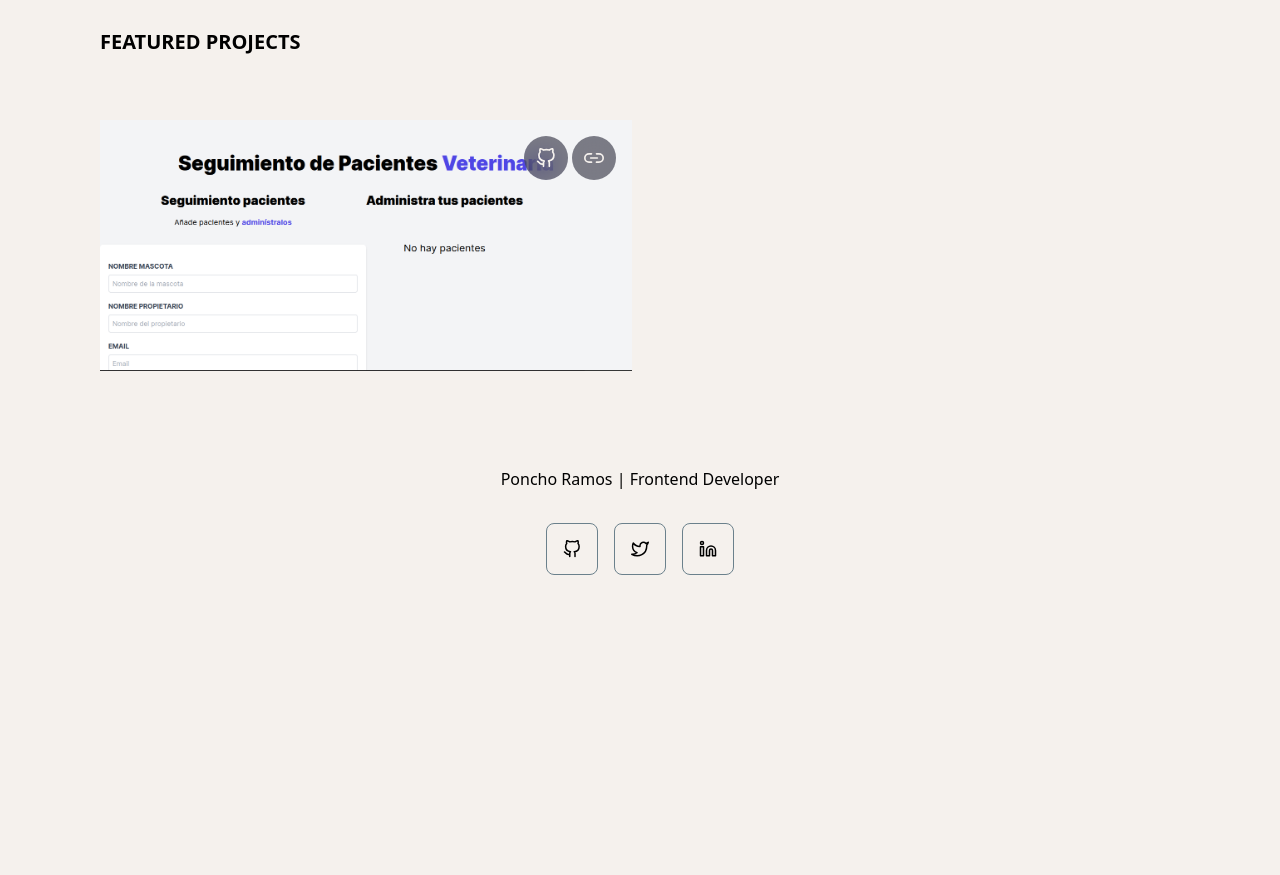
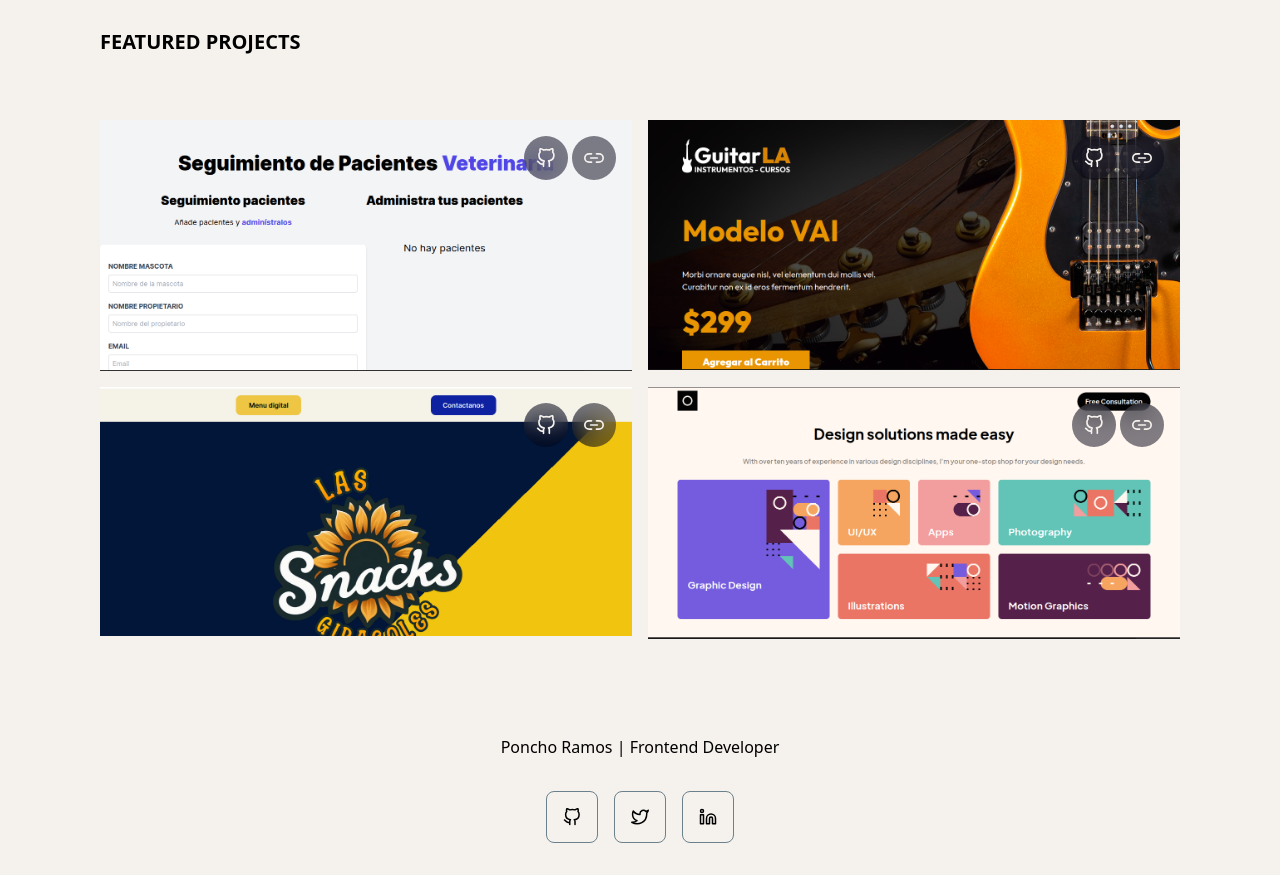
Before and after one commit to alfonso-ramos/PR-Portfolio, an Astro site: page / in a window 1280 px wide. Shown: the part 1260-2135 px from the top of the page. Before the commit the page ends 1867 px from the top, so only its background shows below. Built offline with nearby package versions, Linux system fonts and the light colour scheme; Astro itself is replaced by a stand-in of ours.

Commit message:
[ADD] Agregados mas proyectos

```diff
--- a/src/components/Experience.astro
+++ b/src/components/Experience.astro
@@ -24,6 +24,3 @@ const {title, details} = Astro.props
             }
     </div>
 </section>
-<!-- <p class="text-sm dark:text-gray">
-    {detail.startDate} - {detail.endDate}
-</p> -->
--- a/src/data/info.js
+++ b/src/data/info.js
@@ -44,5 +44,26 @@ export const info = {
             liveUrl: "https://vaterinarianadmin.netlify.app/",
             githubUrl: "https://github.com/alfonso-ramos/admin-pacientes-vue",
         },
+        {
+            title: "Guitar Store Vue",
+            isFeatured: true,
+            thumbnail: "assets/images/guitarstore.png",
+            liveUrl: "https://guitarstrore.netlify.app/",
+            githubUrl: "https://github.com/alfonso-ramos/guitar-store-vue",
+        },
+        {
+            title: "Snacks Las Girasoles: Digital menu and Landing page",
+            isFeatured: true,
+            thumbnail: "assets/images/snacks.png",
+            liveUrl: "https://snackslasgirasoles.netlify.app/",
+            githubUrl: "https://github.com/alfonso-ramos/SnacksLasGirasoles-vue",
+        },
+        {
+            title: "Single Page: Design porfolio",
+            isFeatured: true,
+            thumbnail: "assets/images/designport.png",
+            liveUrl: "https://alfonso-ramos.github.io/single-page-design-portfolio/",
+            githubUrl: "https://github.com/alfonso-ramos/single-page-design-portfolio",
+        },
     ]
 }
```
Also changed, not shown: public/assets/images/designport.png (added), public/assets/images/guitarstore.png (added), public/assets/images/snacks.png (added).
